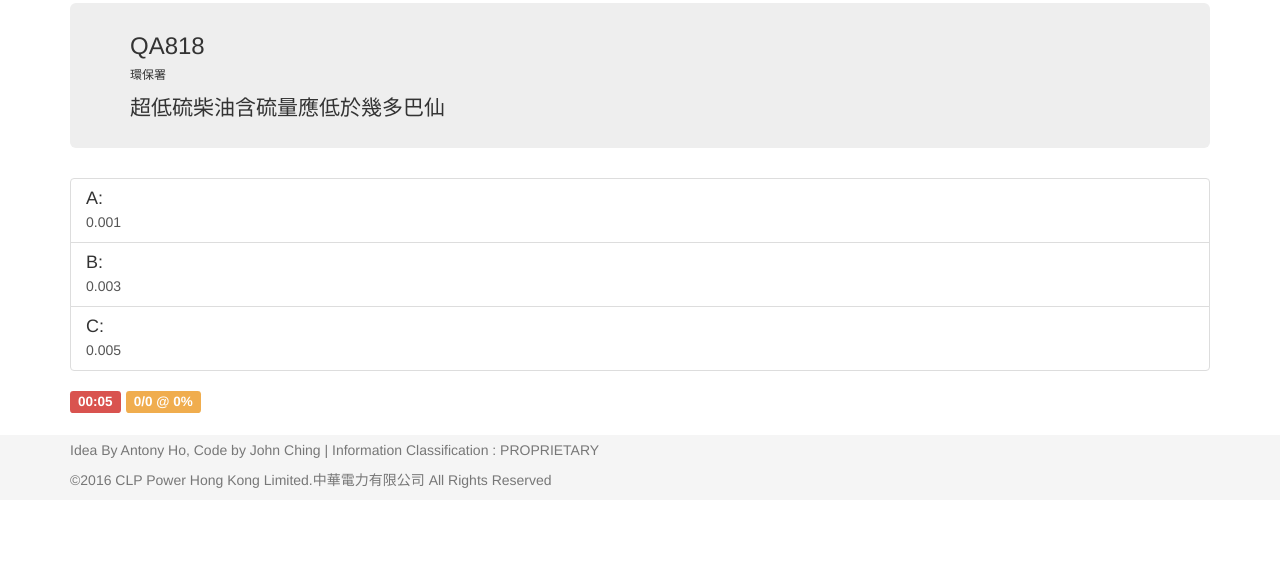
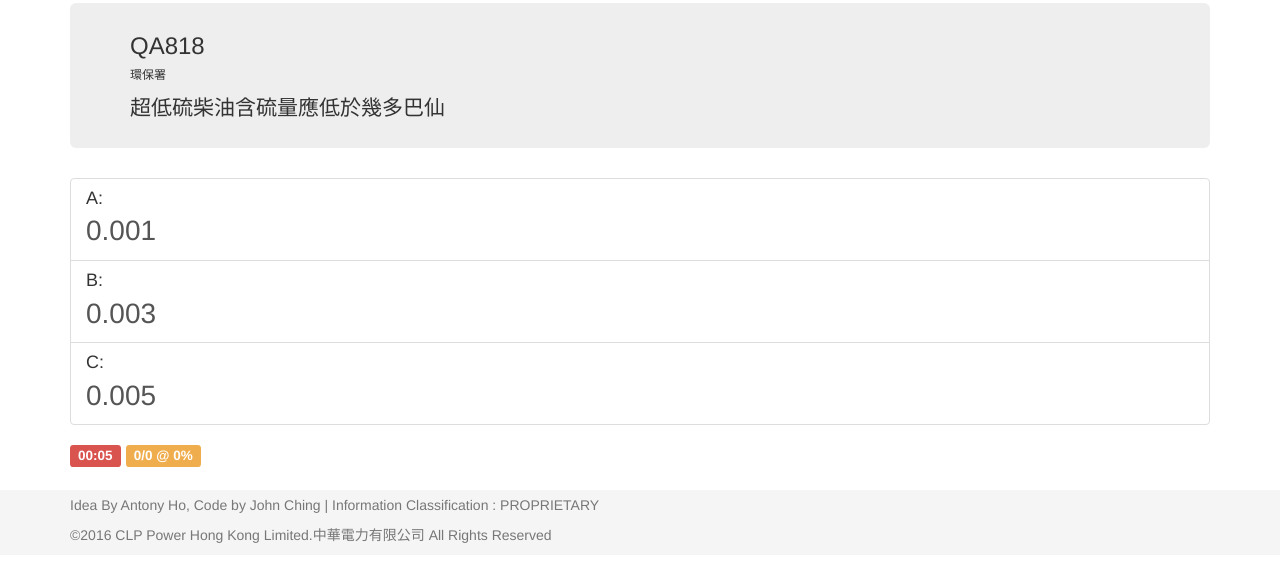
Before and after one commit to jcching/shequiz, a plain HTML site: page index.html in a window 1280 px wide. Shown: the part 57-638 px from the top of the page. Drawn offline with nearby package versions, Linux system fonts and the light colour scheme.

Commit message:
Increased font size

```diff
--- a/css/sheq.css
+++ b/css/sheq.css
@@ -66,3 +66,7 @@ body {
 .splashJumbo{
   margin-top: 5%;
 }
+
+.list-group-item-text{
+  font-size: 200%;
+}
```
